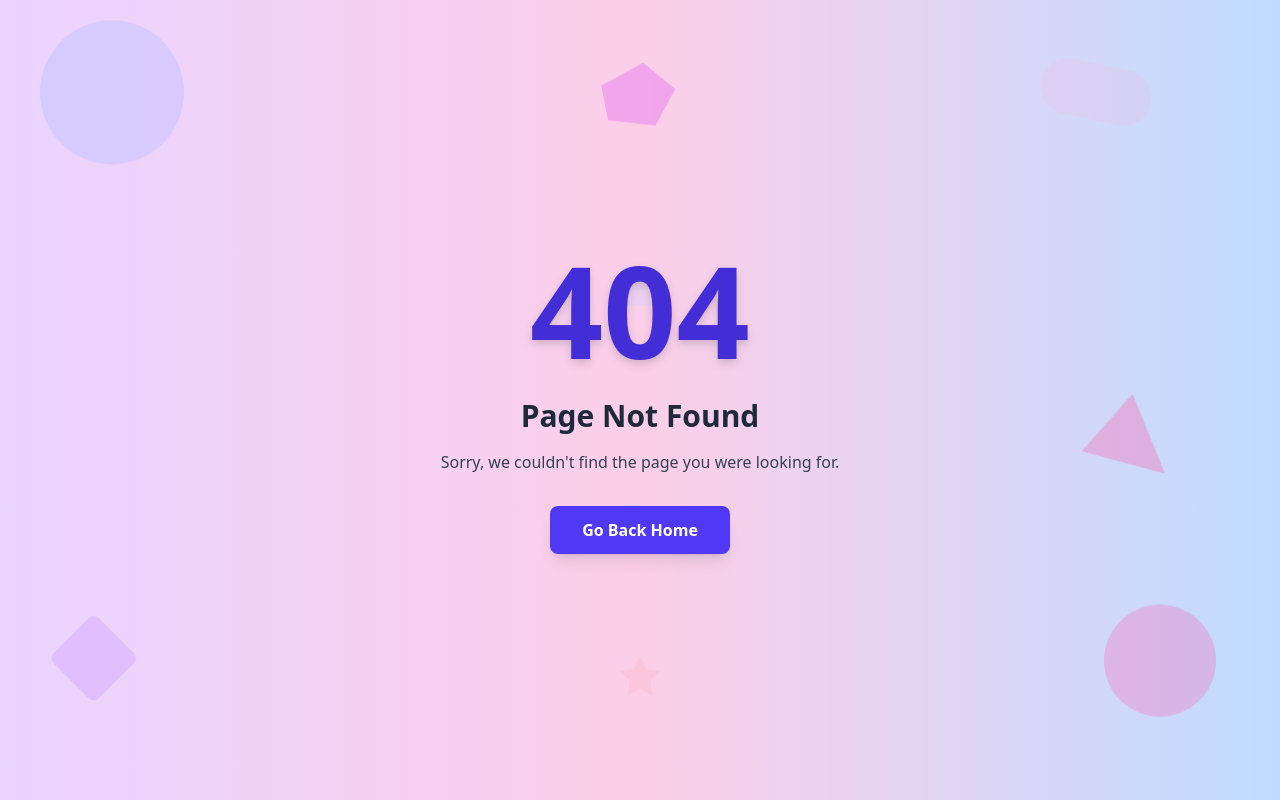
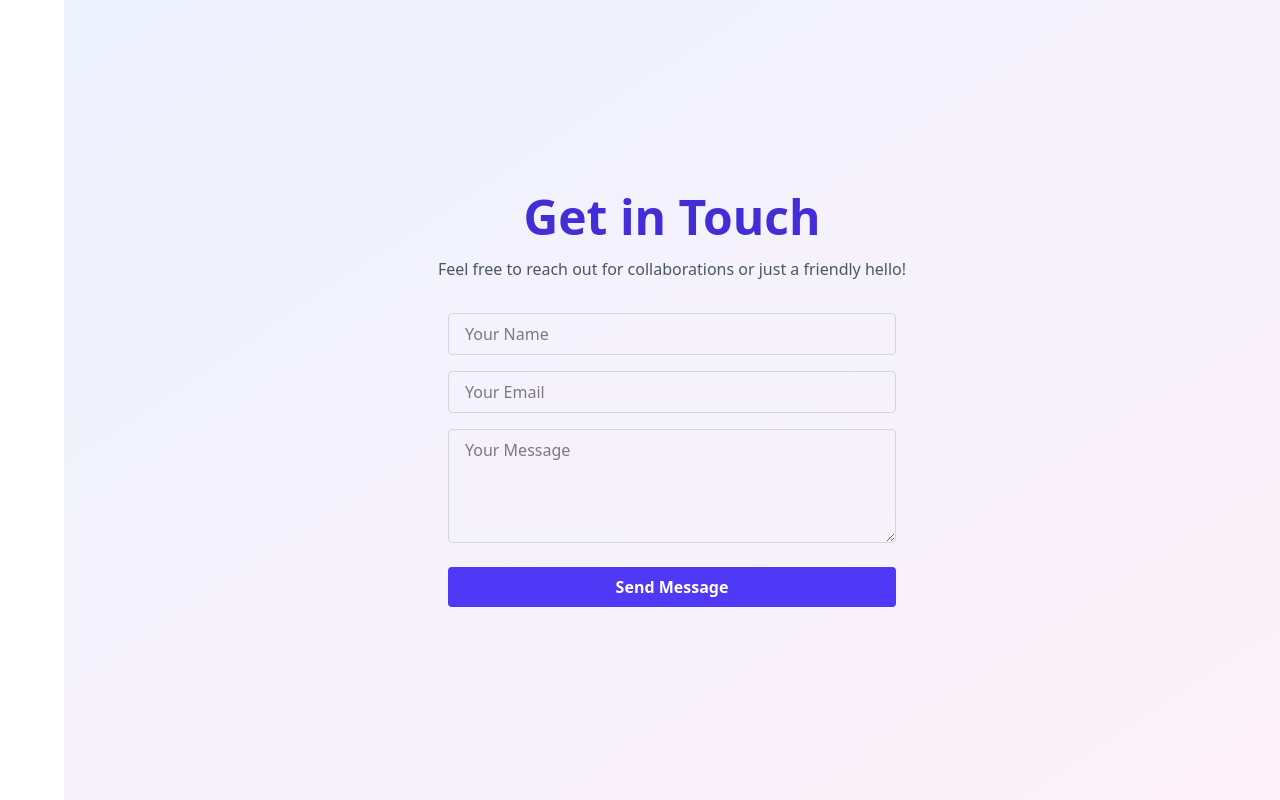
Before and after one commit to zuveriyakhan05/Next.js_Portfolio, a Next.js app: page /contact in a window 1280 px wide. Before the commit this address had no page. Built offline with nearby package versions, Linux system fonts and the light colour scheme.

Commit message:
Pages Added

```diff
--- /dev/null
+++ b/src/app/contact/page.js
@@ -0,0 +1,45 @@
+"use client";
+
+export default function Contact() {
+  return (
+    <main className="sm:ml-16 min-h-screen flex items-center justify-center px-4 bg-gradient-to-br from-indigo-50 to-pink-50">
+      <section className="max-w-lg w-full mx-auto text-center animate-fade-in">
+        <h1 className="text-4xl md:text-5xl font-extrabold mb-4 text-indigo-700">Get in Touch</h1>
+        <p className="text-gray-600 mb-8">Feel free to reach out for collaborations or just a friendly hello!</p>
+        {/* You can replace this form with any service or email link */}
+        <form className="flex flex-col gap-4 max-w-md mx-auto">
+          <input
+            type="text"
+            placeholder="Your Name"
+            className="px-4 py-2 border border-gray-300 rounded focus:outline-none focus:ring-2 focus:ring-indigo-300"
+          />
+          <input
+            type="email"
+            placeholder="Your Email"
+            className="px-4 py-2 border border-gray-300 rounded focus:outline-none focus:ring-2 focus:ring-indigo-300"
+          />
+          <textarea
+            rows={4}
+            placeholder="Your Message"
+            className="px-4 py-2 border border-gray-300 rounded focus:outline-none focus:ring-2 focus:ring-indigo-300"
+          />
+          <button
+            type="submit"
+            className="mt-2 px-6 py-2 bg-indigo-600 text-white rounded font-semibold hover:bg-indigo-700 transition"
+          >
+            Send Message
+          </button>
+        </form>
+      </section>
+      <style jsx>{`
+        .animate-fade-in {
+          animation: fadeIn 1s cubic-bezier(.77,0,.18,1) both;
+        }
+        @keyframes fadeIn {
+          from { opacity: 0; transform: translateY(32px);}
+          to { opacity: 1; transform: translateY(0);}
+        }
+      `}</style>
+    </main>
+  );
+}
--- /dev/null
+++ b/src/app/projects/page.js
@@ -0,0 +1,34 @@
+"use client";
+
+export default function Projects() {
+  return (
+    <main className="sm:ml-16 min-h-screen flex items-center justify-center px-4 bg-gradient-to-br from-pink-50 to-purple-100">
+      <section className="max-w-3xl w-full mx-auto text-center animate-fade-in">
+        <h1 className="text-4xl md:text-5xl font-extrabold mb-4 text-indigo-700">Projects</h1>
+        <div className="grid md:grid-cols-2 gap-6 mt-8">
+          {/* Example Project Cards */}
+          <div className="bg-white shadow rounded-lg p-6 text-left">
+            <h2 className="font-bold text-lg text-indigo-700 mb-2">Awesome Portfolio</h2>
+            <p className="text-gray-600 mb-2">A responsive, animated portfolio site made with Next.js and Tailwind CSS.</p>
+            <a href="https://yourprojecturl.com" target="_blank" rel="noopener" className="text-indigo-500 hover:underline">Live Demo</a>
+          </div>
+          <div className="bg-white shadow rounded-lg p-6 text-left">
+            <h2 className="font-bold text-lg text-indigo-700 mb-2">Design System UI Kit</h2>
+            <p className="text-gray-600 mb-2">A beautiful Figma UI Kit for rapid design prototyping.</p>
+            <a href="https://yourfigmalink.com" target="_blank" rel="noopener" className="text-indigo-500 hover:underline">View on Figma</a>
+          </div>
+          {/* Add more project cards */}
+        </div>
+      </section>
+      <style jsx>{`
+        .animate-fade-in {
+          animation: fadeIn 1s cubic-bezier(.77,0,.18,1) both;
+        }
+        @keyframes fadeIn {
+          from { opacity: 0; transform: translateY(32px);}
+          to { opacity: 1; transform: translateY(0);}
+        }
+      `}</style>
+    </main>
+  );
+}
```
